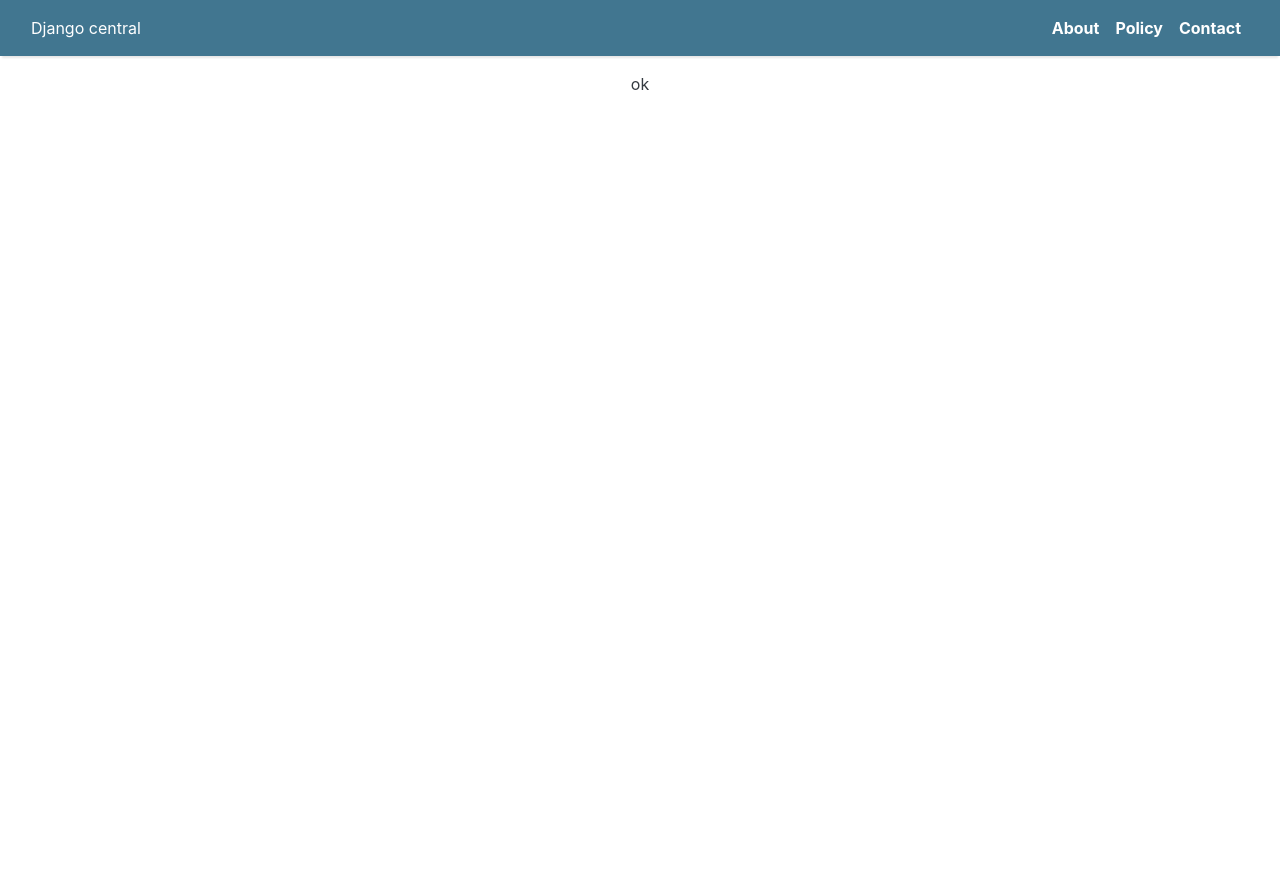
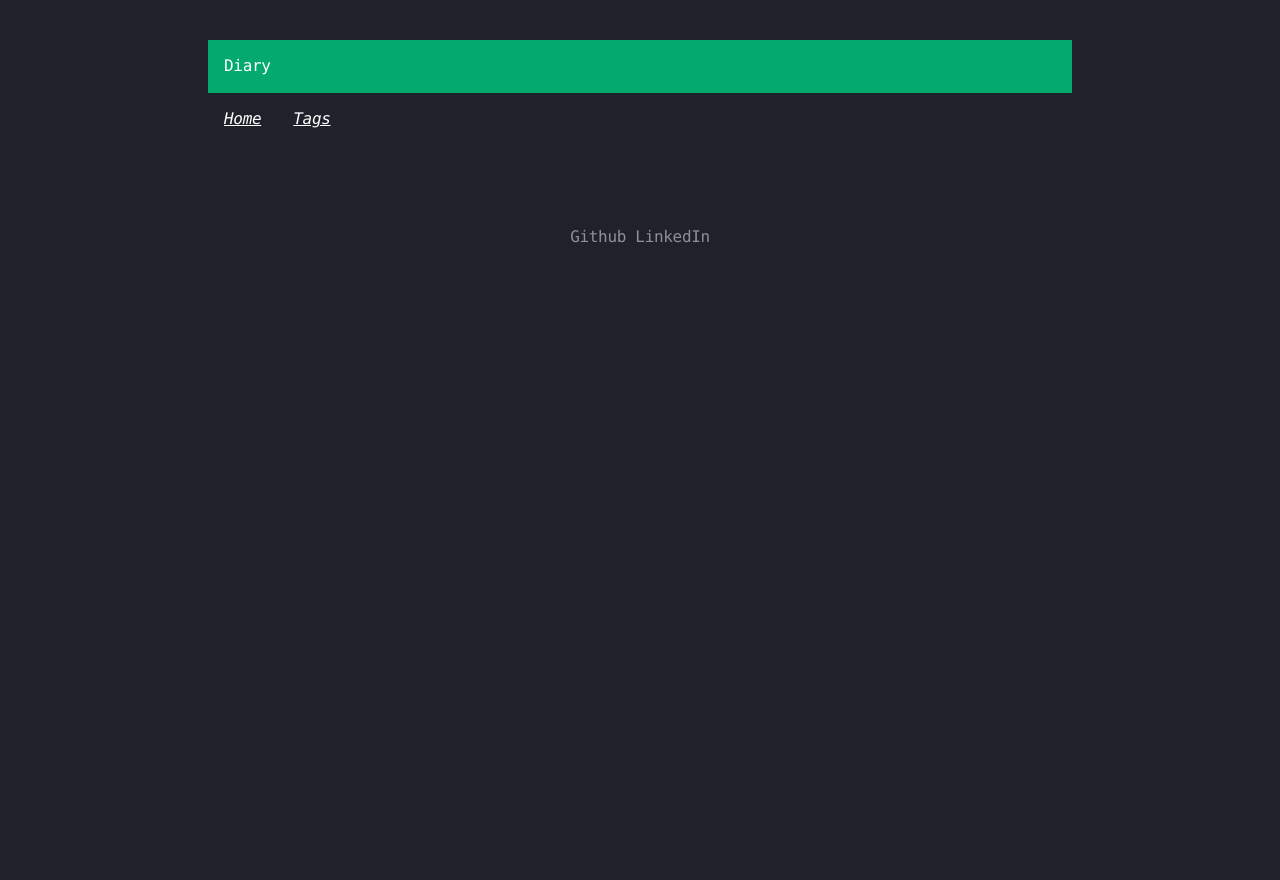
Before and after one commit to meetrks/diary, a Django app: template templates/base.html in a window 1280 px wide. Before the commit the page ends 90 px from the top, so only its background shows below. Run offline with Django 4.2, Linux system fonts and the light colour scheme; the template is opened without the code that fills it, so the values that code supplies are empty; some libraries are stand-ins or nearby versions.

```diff
--- a/articles/urls.py
+++ b/articles/urls.py
@@ -4,5 +4,5 @@ from . import views
 
 urlpatterns = [
     path('', views.ArticleList.as_view(), name='home'),
-    path('<slug:slug>/', views.ArticleDetail.as_view(), name='post_detail'),
+    path('<slug:slug>/', views.ArticleDetail.as_view(), name='article_detail'),
 ]
--- a/articles/views.py
+++ b/articles/views.py
@@ -10,4 +10,4 @@ class ArticleList(generic.ListView):
 
 class ArticleDetail(generic.DetailView):
     model = Article
-    template_name = 'post_detail.html'
+    template_name = 'article_detail.html'
--- a/static/css/base.css
+++ b/static/css/base.css
@@ -1,33 +1,118 @@
 body {
-    font-family: "Roboto", sans-serif;
-    font-size: 17px;
-    background-color: #fdfdfd;
+        text-rendering: optimizeLegibility;
+    -webkit-font-smoothing: antialiased;
+    font-feature-settings: "liga","tnum","case","calt","zero","ss01","locl","calt";
+    -webkit-overflow-scrolling: touch;
+    -webkit-text-size-adjust: 100%;
+    background-color: #1f222a;
+    color: #fff;
+    color: var(--color);
+    font-family: Fira Code,Monaco,Consolas,Ubuntu Mono,monospace;
+    font-size: 1rem;
+    font-variant-ligatures: contextual;
+    letter-spacing: -.02em;
+    line-height: 1.54;
+    margin: 0;
+    padding: 0;
+}
+.footer{
+    margin: auto;
+    margin-top: 80px;
+}
+.footer-text-color {
+    color: #8f9094;
+}
+.main-container {
+    color: #fff;
+    display: flex;
+    flex-direction: column;
+    max-width: 864px;
+    min-height: 100vh;
+    padding: 40px;
+}
+.center {
+    border: none;
+    margin: 0 auto;
+}
+color-home {
+    background: #04AA6D;
+}
+.header {
+  list-style-type: none;
+  margin: 0;
+  padding: 0;
+  overflow: hidden;
+  background-color: #04AA6D;
 }
 
-.shadow {
-    box-shadow: 0 4px 2px -2px rgba(0, 0, 0, 0.1);
+.header-items {
+  float: left;
 }
 
-.btn-danger {
-    color: #fff;
-    background-color: #f00000;
-    border-color: #dc281e;
+.header-items a {
+  display: block;
+  color: #666;
+  text-align: center;
+  padding: 14px 16px;
+  text-decoration: none;
 }
 
-.masthead {
-    background: #3398E1;
-    height: auto;
-    padding-bottom: 15px;
-    box-shadow: 0 16px 48px #E3E7EB;
-    padding-top: 10px;
+.header-items a:hover:not(.active) {
+  background-color: #ddd;
 }
 
-.card {
-    box-shadow: 0 16px 48px #E3E7EB;
+.header-items a.active {
+  color: white;
+  background-color: #04AA6D;
 }
-.nav-color{
-    background: #417690;
+@media screen and (max-width: 1200px) {
+  .header-responsive {
+    height: 80px;
+    font-size: 35px;
+  }
+  .sub-header-items {
+    font-size: 30px;
+  }
 }
-.nav-text-color{
-    color: #fff !important;
+.sub-header {
+  list-style-type: none;
+  margin: 0;
+  padding: 0;
+  overflow: hidden;
 }
+
+.sub-header-items {
+  float: left;
+}
+
+.sub-header-items a {
+  display: block;
+  color: #666;
+  text-align: center;
+  padding: 14px 16px;
+  text-decoration: none;
+}
+
+.sub-header-items a:hover:not(.active) {
+  background-color: #ddd;
+}
+.text-decoration-none{
+    text-decoration: none;
+}
+.sub-header-items a.active {
+  color: white;
+  font-style: italic;
+  text-decoration: underline;
+}
+.article-title {
+    --border: 3px dotted var(--accent);
+    border-bottom: var(--border);
+    color: #04AA6D;
+    margin: 0 0 15px;
+    padding-bottom: 15px;
+    position: relative;
+    text-decoration: none;
+}
+.article-list {
+    border-bottom: 1px solid #ffffff1a;
+}
--- a/templates/base.html
+++ b/templates/base.html
@@ -1,78 +1,30 @@
-
-
 {% load static %}
 
 <!DOCTYPE html>
 <html>
-
-
-
-
 <head>
-        <title>Django Central</title>
+    <title>Diary</title>
     <link rel="stylesheet" href="{% static 'css/base.css' %}">
-
-        <link href="https://fonts.googleapis.com/css?family=Roboto:400,700" rel="stylesheet">
-        <meta name="google" content="notranslate" />
     <meta name="viewport" content="width=device-width, initial-scale=1" />
-        <link rel="stylesheet" href="https://maxcdn.bootstrapcdn.com/bootstrap/4.0.0/css/bootstrap.min.css"
-            integrity="sha384-Gn5384xqQ1aoWXA+058RXPxPg6fy4IWvTNh0E263XmFcJlSAwiGgFAW/dAiS6JXm" crossorigin="anonymous" />
-
 </head>
 
 <body>
-
-
-        <!-- Navigation -->
-        <nav class="navbar navbar-expand-lg navbar-light nav-color shadow" id="mainNav">
-            <div class="container-fluid">
-                <a class="nav-text-color" href="{% url 'home' %}">Django central</a>
-                <button class="navbar-toggler navbar-toggler-right" type="button" data-toggle="collapse"
-                    data-target="#navbarResponsive" aria-controls="navbarResponsive" aria-expanded="false"
-                    aria-label="Toggle navigation">
-                    <span class="navbar-toggler-icon"></span>
-                </button>
-
-                <div class="collapse navbar-collapse" id="navbarResponsive">
-                    <ul class="navbar-nav ml-auto">
-
-                        <li class="nav-item nav-text-color">
-                            <a class="nav-link nav-text-color font-weight-bold" href="#">About</a>
-                        </li>
-                        <li class="nav-item nav-text-color">
-                            <a class="nav-link nav-text-color font-weight-bold" href="#">Policy</a>
-                        </li>
-                        <li class="nav-item nav-text-color">
-                            <a class="nav-link nav-text-color font-weight-bold" href="#">Contact</a>
-                        </li>
+<div class="main-container center">
+    <ul class="header header-responsive">
+      <li class="header-items"><a class="active" href="/">Diary</a></li>
     </ul>
-                </div>
-            </div>
-        </div>
-    </nav>
-
-
+    <ul class="sub-header">
+      <li class="sub-header-items"><a class="active" href="/">Home</a></li>
+      <li class="sub-header-items"><a class="active" href="/">Tags</a></li>
+    </ul>
     {% block content %}
         <!-- Content Goes here -->
     {% endblock content %}
 
-    <!-- Footer -->
-    <footer class="py-3 bg-grey">
-        <p class="m-0 text-dark text-center ">ok</p>
-    </footer>
-    <!-- bootstrap scripts -->
-    <script src="https://code.jquery.com/jquery-3.2.1.slim.min.js"
-        integrity="sha384-KJ3o2DKtIkvYIK3UENzmM7KCkRr/rE9/Qpg6aAZGJwFDMVNA/GpGFF93hXpG5KkN" crossorigin="anonymous">
-    </script>
-    <script src="https://cdnjs.cloudflare.com/ajax/libs/popper.js/1.12.9/umd/popper.min.js"
-        integrity="sha384-ApNbgh9B+Y1QKtv3Rn7W3mgPxhU9K/ScQsAP7hUibX39j7fakFPskvXusvfa0b4Q" crossorigin="anonymous">
-    </script>
-    <script src="https://maxcdn.bootstrapcdn.com/bootstrap/4.0.0/js/bootstrap.min.js"
-        integrity="sha384-JZR6Spejh4U02d8jOt6vLEHfe/JQGiRRSQQxSfFWpi1MquVdAyjUar5+76PVCmYl" crossorigin="anonymous">
-    </script>
+    <div class="footer">
+        <a href="https://github.com/meetrks" target="_blank" class="text-decoration-none footer-text-color">Github</a>
+        <a href="https://www.linkedin.com/in/meetrks/" target="_blank" class="text-decoration-none footer-text-color">LinkedIn</a>
+    </div>
+</div>
 </body>
-
-
-
-
 </html>
```
Also changed, not shown: articles/admin.py (+9 -0 lines), articles/models.py (+7 -5 lines), templates/article_detail.html (added, +10 -0 lines), templates/index.html (+6 -54 lines), templates/post_detail.html (deleted, +0 -17 lines), articles/migrations/0005_remove_article_published_time_article_published_on.py (added), articles/migrations/0006_article_publisher_alter_article_creator.py (added). Lines whose indentation alone changed are shown as unchanged.
